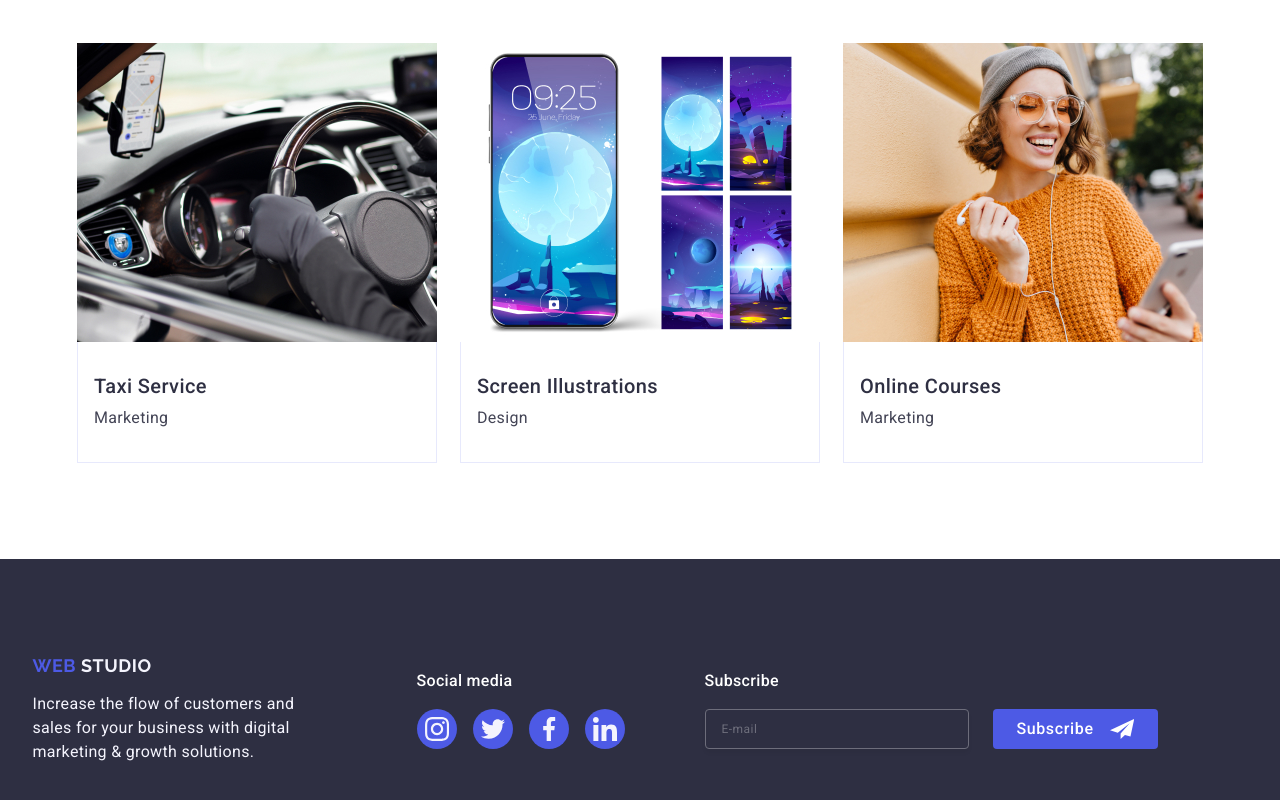
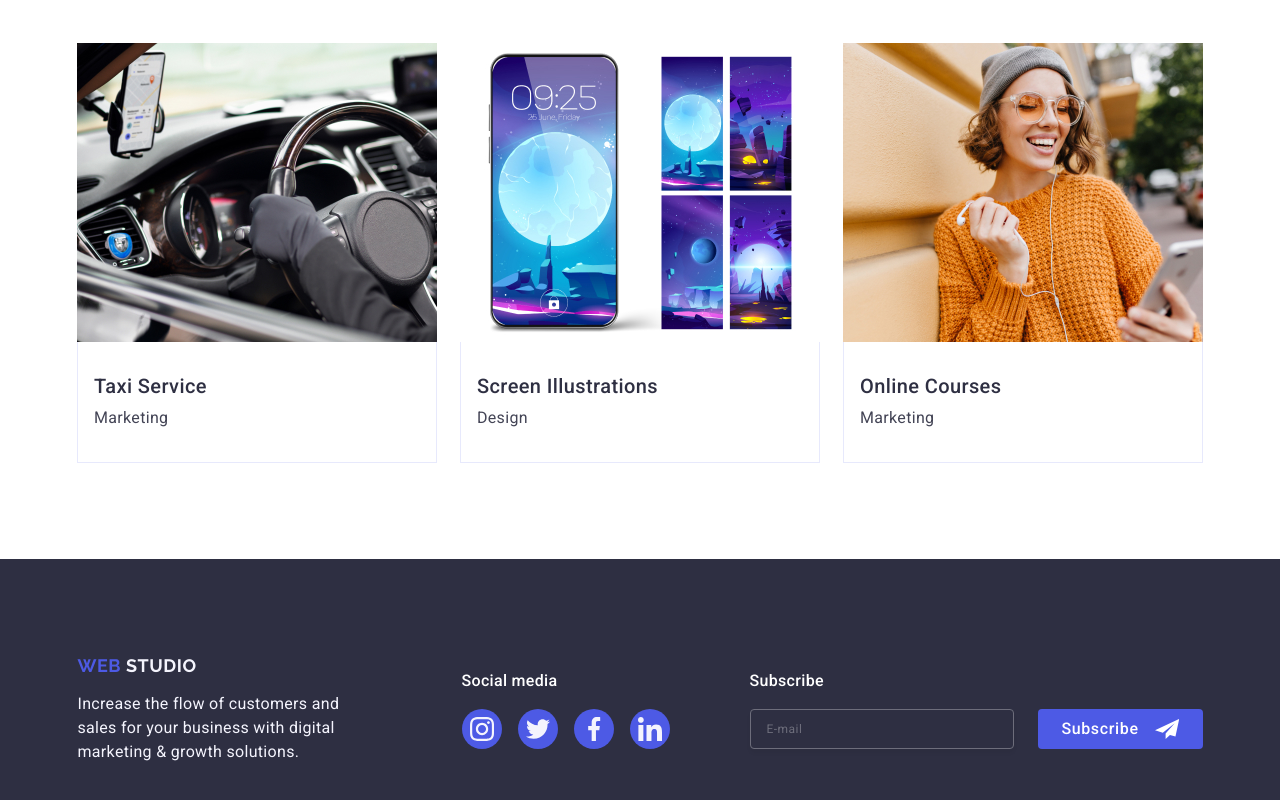
Before and after one commit to andrei-81/goit-markup-hw-06, a plain HTML site: page index.html in a window 1280 px wide. Shown: the part 2602-3402 px from the top of the page. Drawn offline with nearby package versions, Linux system fonts and the light colour scheme.

Commit message:
footer again

```diff
--- a/css/styles.css
+++ b/css/styles.css
@@ -549,6 +549,11 @@ img {
     line-height: 1.5;
     letter-spacing: 0.02em;
     font-style: normal;
+    max-width: 288px;
+}
+
+.our-footer {
+    justify-content: center;
 }
 
 .icon-container {
@@ -1350,6 +1355,10 @@ img {
 
     }
 
+    .our-footer {
+        justify-content: center;
+    }
+
     .footer-block {
         display: flex;
         flex-direction: row;
```
